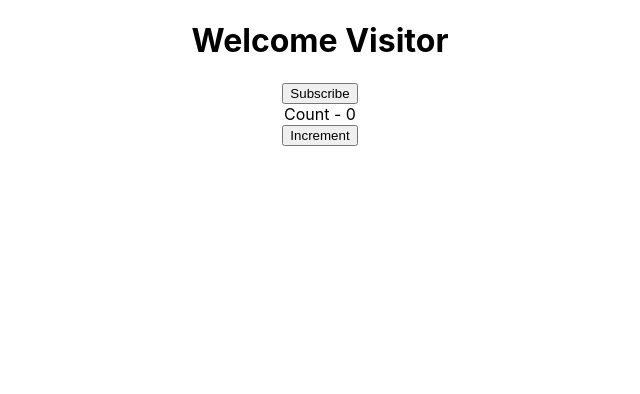
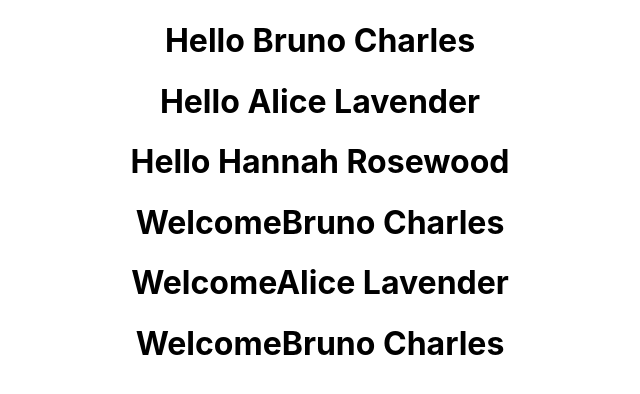
Before and after one commit to Sewvandiii/React-Fisrt-Step, a React (Create React App) app: page / in a window 1280 px wide. Shown: the top 394 px of the page, without its empty margins (320-960 px from the left). Built offline with nearby package versions, Linux system fonts and the light colour scheme.

Commit message:
Destructing props and state

```diff
--- a/src/App.js
+++ b/src/App.js
@@ -11,9 +11,9 @@ function App() {
   return (
     <div className="App">
 
-    <Message />
-    <Counter />
-    {/*<Greet name = "Bruno" surname = "Charles">
+    {/* <Message />
+    <Counter /> */}
+    <Greet name = "Bruno" surname = "Charles">
     <p>This is childern props</p>  </Greet>
 
     <Greet name = "Alice" surname = "Lavender">
@@ -27,7 +27,7 @@ function App() {
     <Welcome name = "Alice" surname = "Lavender"></Welcome>
 
     <Welcome name = "Bruno" surname = "Charles"  ></Welcome>
-    <Hello />*/}
+    {/* <Hello /> */}
     </div>
   );
 }
--- a/src/Components/Greet.js
+++ b/src/Components/Greet.js
@@ -7,20 +7,45 @@ import React from 'react'
 //This will not display in the browser since we dont export it to App component
 //ES6 arrow function sysntax
 
-const Greet = props => {
+// const Greet = props => {
 
-console.log(props)
+// console.log(props)
 //props.name="Bruno" => cannot assign to read only property'name' of the object props
 //****props are immutable
-return(
-<div>
-<h1>Hello {props.name} {props.surname}</h1>
-{props.children}
-</div>
-)
-}
+// return(
+// <div>
+// <h1>Hello {props.name} {props.surname}</h1>
+// {props.children}
+// </div>
+// )
+// }
 //render the paragraph using props.childern
 //create a property called props
 //this is called a "Name export"
 
+//destructuring parameters
+// const Greet = ({name, surname}) => {
+//     return(
+//         <div>
+//             <h1>
+//                 Hello {name} {surname}
+//             </h1>
+//         </div>
+//     )
+
+// }
+
+//destructuring in function body
+const Greet = props => {
+    const {name, surname} = props
+    return(
+        <div>
+            <h1>
+                Hello {name} {surname}
+            </h1>
+        </div>
+    )
+
+}
+
 export default Greet
--- a/src/Components/Welcome.js
+++ b/src/Components/Welcome.js
@@ -3,9 +3,13 @@ import React, {Component} from 'react'
 //define the class
 class Welcome extends Component{
     render(){
-        return<h1>Welcome{this.props.name}  {this.props.username}</h1>
+        const{name, surname} = this.props
+        // const{state1, state2} = this.state
+
+        return<h1>Welcome{name}  {surname}</h1>
     }
 
 }
 
+//destructure inside the render method
 export default Welcome
```
